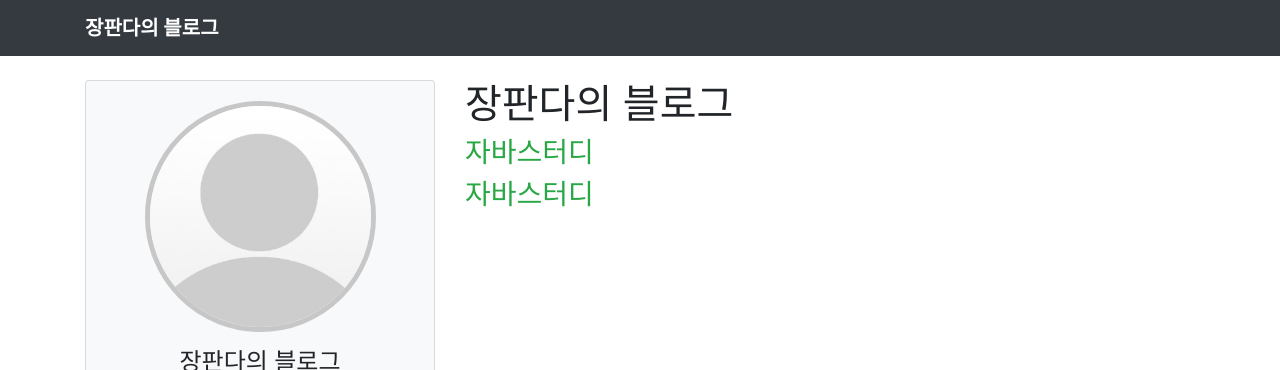
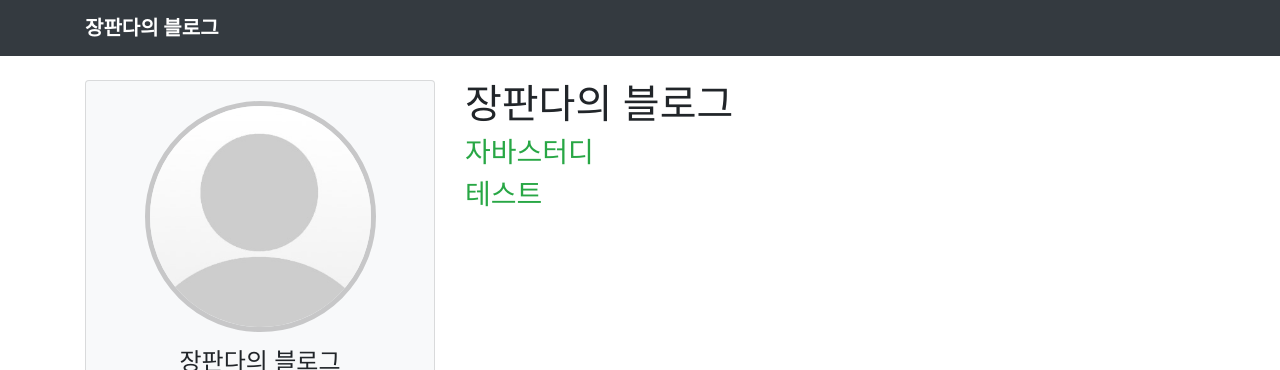
Before and after one commit to jangpanda/jangpanda.github.io, a Jekyll site: the page built from index.md, in a window 1280 px wide. Shown: the top 370 px of the page. Built offline with Jekyll 4.4.1, drawn with Linux system fonts in a browser that asks for light colours; our own code applies the rules of GitHub Pages for plain Markdown files.

Commit message:
연동 테스트

```diff
--- a/index.md
+++ b/index.md
@@ -2,7 +2,7 @@
 
 ### [자바스터디](/_posts/java/20210213_01_jvm.html)
 
-### [자바스터디](/_posts/2020-03-02-friday-theme.carousel)
+### [테스트](/_posts/2020-03-02-friday-theme.carousel)
 
 <!--
 ## 1.CS
```
